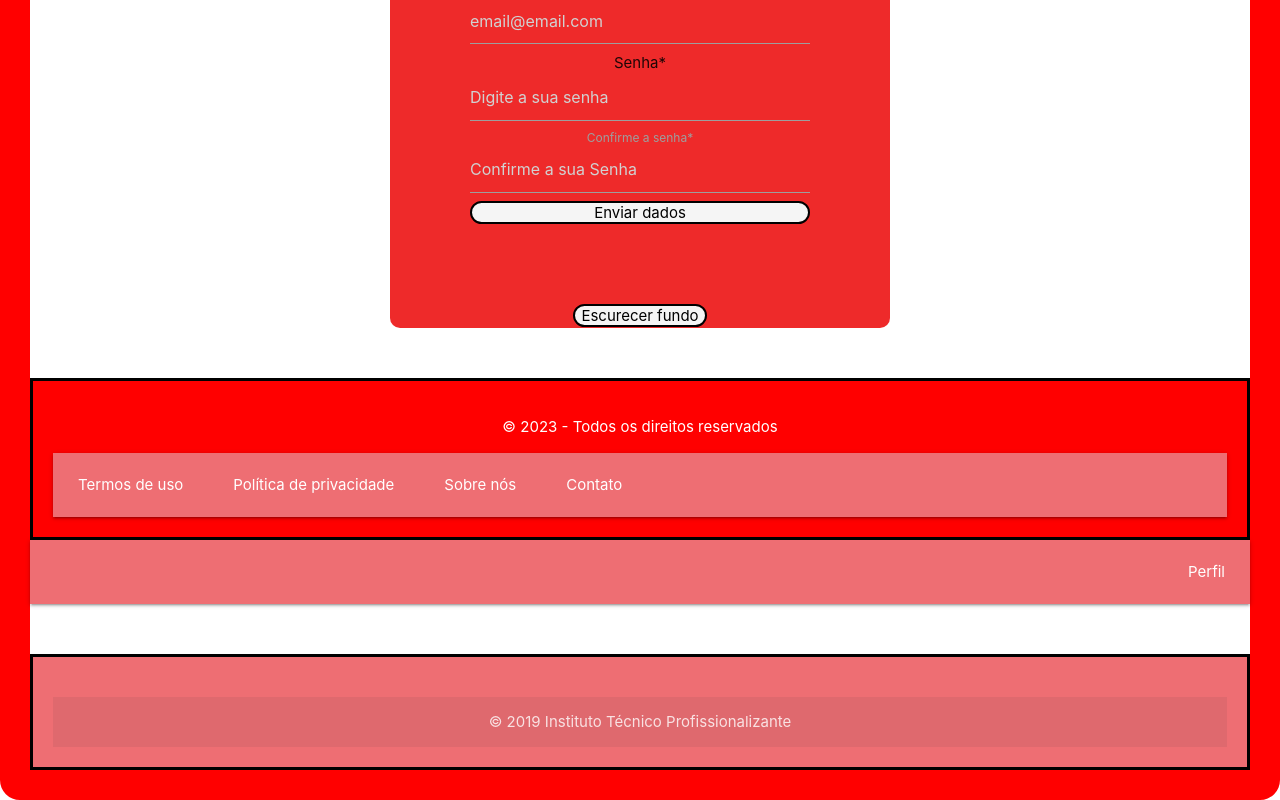
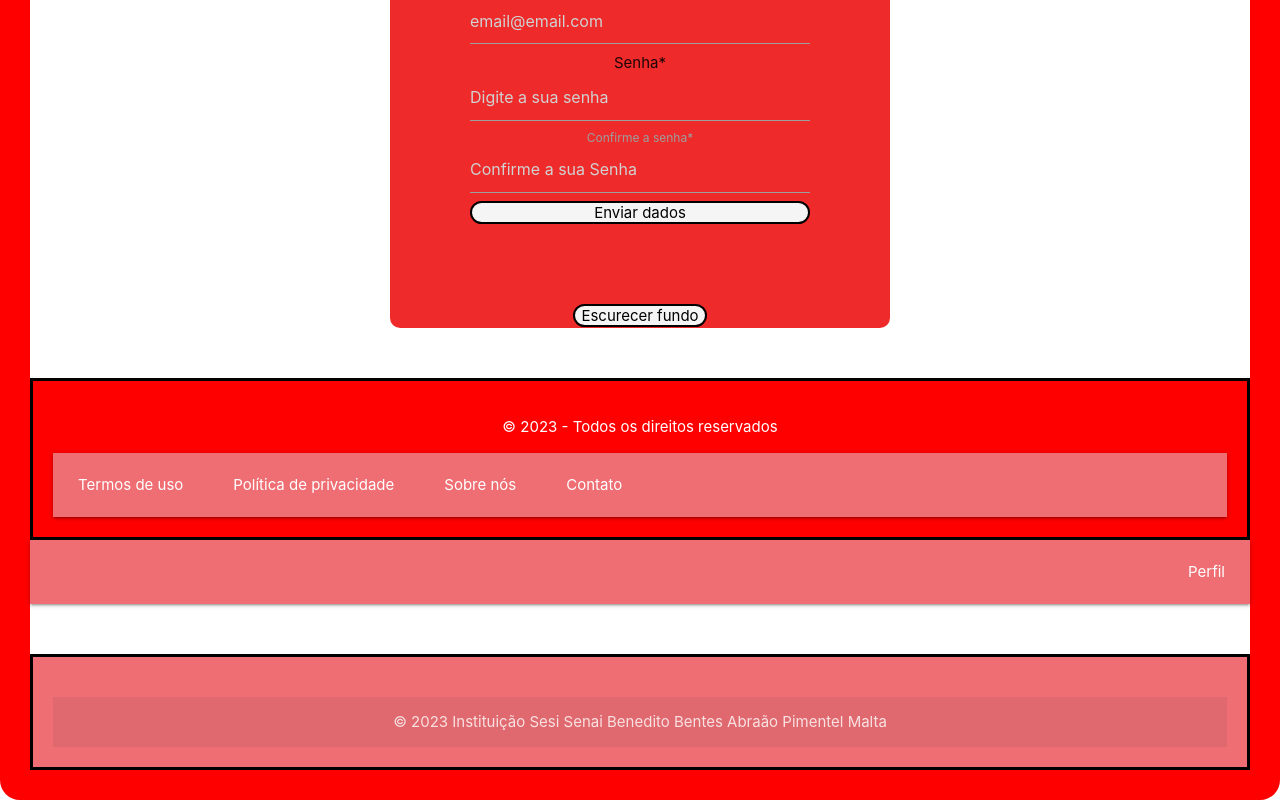
Before and after one commit to AbraaoMalta/Projeto-Integrador-, a plain HTML site: page index.html in a window 1280 px wide. Shown: the part 363-1163 px from the top of the page. Drawn offline with nearby package versions, Linux system fonts and the light colour scheme.

Commit message:
Update index.html

```diff
--- a/index.html
+++ b/index.html
@@ -102,7 +102,9 @@
 
 		<div class="container">
 
-			© 2019 Instituto Técnico Profissionalizante
+			© 2023 Instituição Sesi Senai Benedito Bentes
+			          Abraão Pimentel Malta
+
 
 
 		</div>
```
